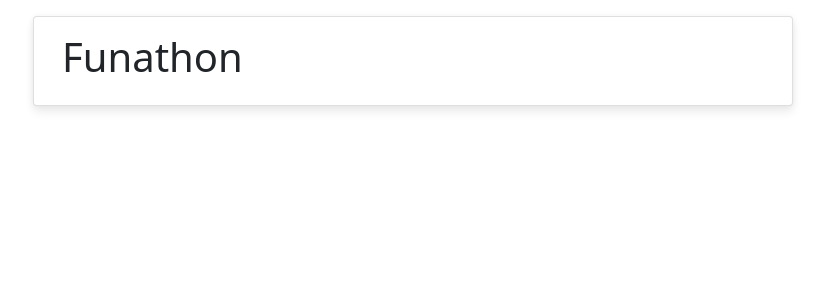
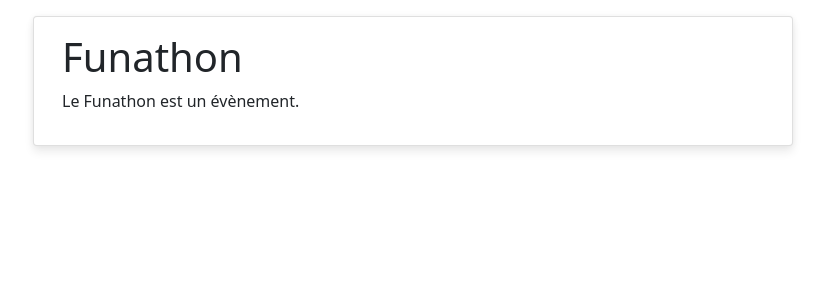
Before and after one commit to AurelienFortin/django_ssplab, a Django app: page /funathon/ in a window 1280 px wide. Shown: the part 56-356 px from the top of the page, without its empty margins (37-862 px from the left). Run offline with Django 3.2, Linux system fonts and the light colour scheme; some libraries are stand-ins or nearby versions.

Commit message:
Mise à jour

```diff
--- a/home/templates/home/funathon.html
+++ b/home/templates/home/funathon.html
@@ -10,6 +10,9 @@ Qu'est ce que le SSP Lab ?
     <div class="col-md-8 card mb-4  mt-3 left  top" disabled>
         <div class="card-body" disabled>
                 <h1>Funathon</h1>
+                <p>
+                    Le Funathon est un évènement.
+                </p>
         </div>
     </div>
 
```
